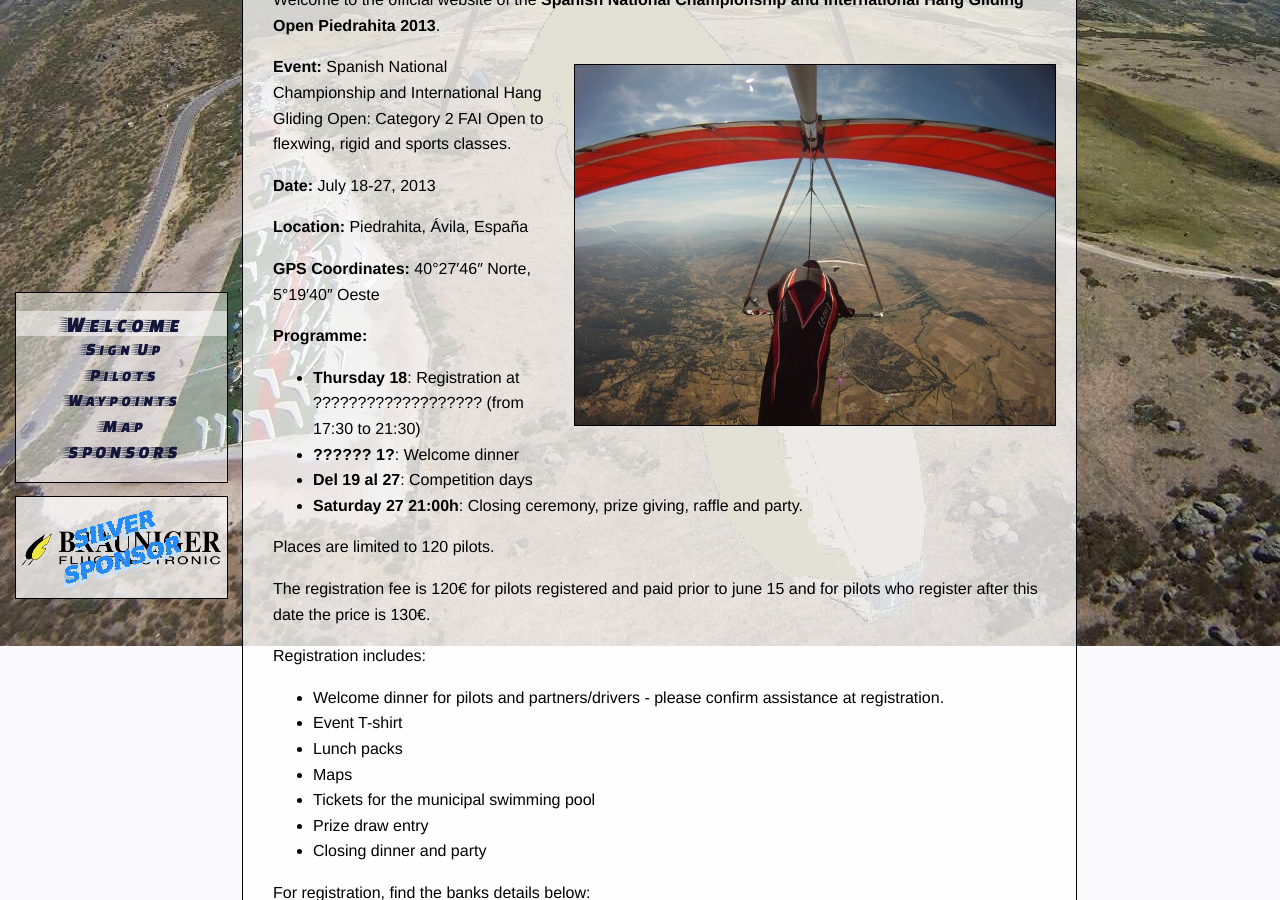
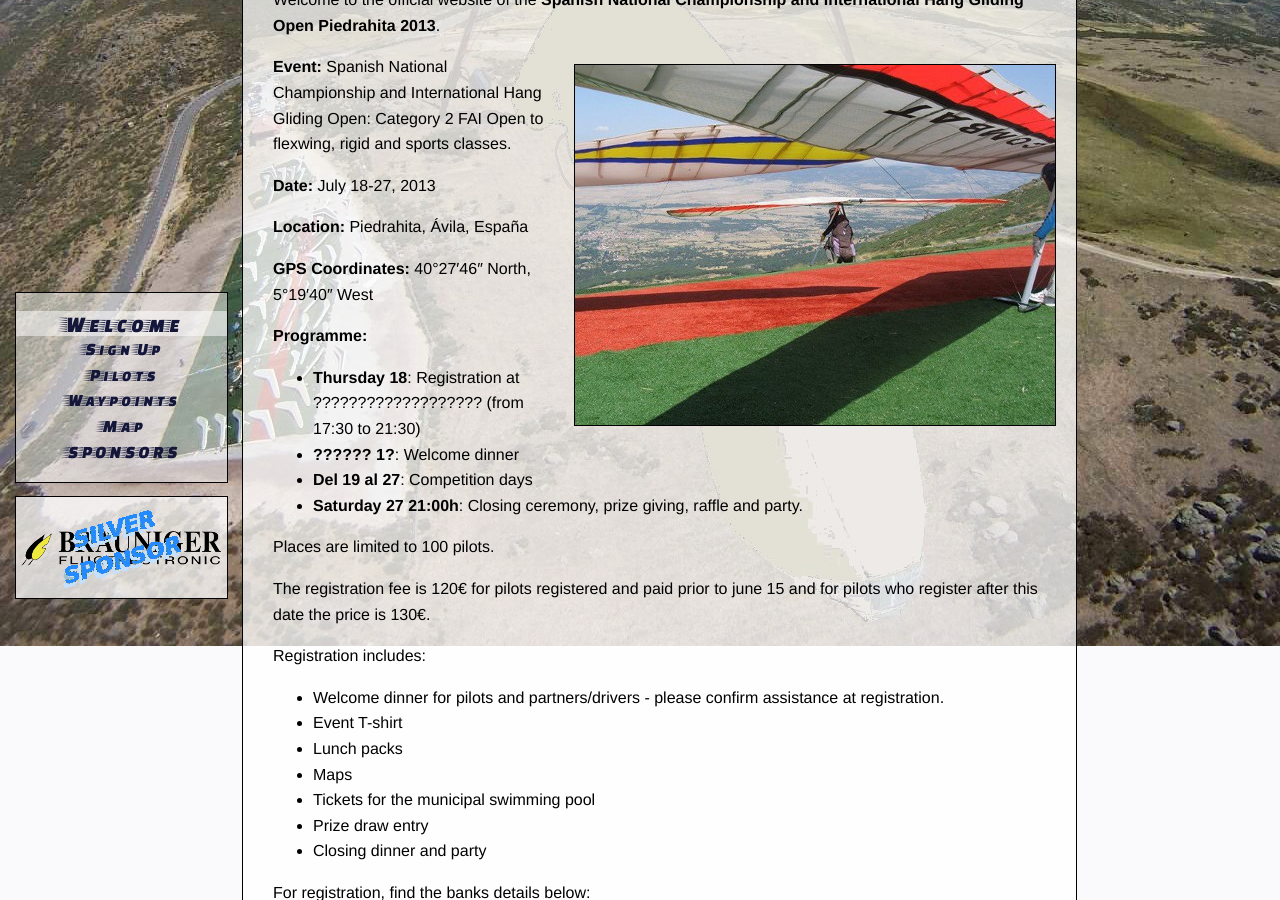
Before and after one commit to nando/piedrahita2013, a Jekyll site: the page built from presentation.md, in a window 1280 px wide and 900 px high, scrolled down 394 px. Built offline with Jekyll 4.4.1, drawn with Linux system fonts in a browser that asks for light colours.

Commit message:
mapa de piedrahita, foto y límite en parámetro

```diff
--- a/_config.yml
+++ b/_config.yml
@@ -1,5 +1,6 @@
 root_desc: Campeonato de España & Open Internacional de Ala Delta Piedrahita 2013
 description: Página del Campeonato de España de Ala Delta 2013 que se celebrará en Piedrahita (Ávila)
+pilots_limit: 100
 nice_price: 120
 nice_limit_es: 15 de junio
 nice_limit_en: june 15
--- a/presentation.md
+++ b/presentation.md
@@ -9,7 +9,7 @@
 
 Welcome to the official website of the **Spanish National Championship and International Hang Gliding Open Piedrahita 2013**.
 
-<a class="media" target="_blank" href="https://plus.google.com/photos/102973229036192373723/albums/5672390763094481009/5672391020931582690?banner=pwa" title="Flying over Piedrahita (Günter Porath)"><img class="right" src="images/gunter_carlos_sobre_piedrahita.jpg" alt="Flying over Piedrahita (Günter Porath)"/></a>
+<a class="media" target="_blank" href="http://tinyurl.com/d8kmhnk" title="Despegue bajo alas, por Pepe (Escuela de Ala Delta Icaro 10)"><img class="right" src="images/en_el_despegue_bajo_alas.jpg" alt="Launching. Author Pepe (Ala Delta Icaro 10)"/></a>
 
 **Event:** Spanish National Championship and International Hang Gliding Open: Category 2 FAI Open to flexwing, rigid and sports classes.
 
@@ -17,7 +17,7 @@
 
 **Location:** Piedrahita, Ávila, España
 
-**GPS Coordinates:** 40°27′46″ Norte, 5°19′40″ Oeste
+**GPS Coordinates:** 40°27′46″ North, 5°19′40″ West
 
 **Programme:**
 
@@ -26,7 +26,7 @@
 * **Del 19 al 27**: Competition days
 * **Saturday 27 21:00h**: Closing ceremony, prize giving, raffle and party.
 
-Places are limited to 120 pilots.
+Places are limited to {{site.pilots_limit}} pilots.
 
 The registration fee is {{site.nice_price}}&euro; for pilots registered and paid prior to {{site.nice_limit_en}} and for pilots who register after this date the price is {{site.last_price}}&euro;.
 
```
Also changed, not shown: alojamientos.md (+1 -1 lines), mapa.html (+6 -3 lines), presentacion.md (+2 -2 lines).
